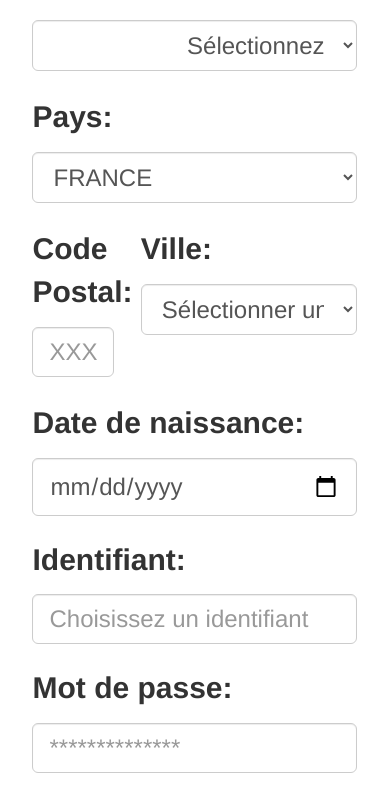
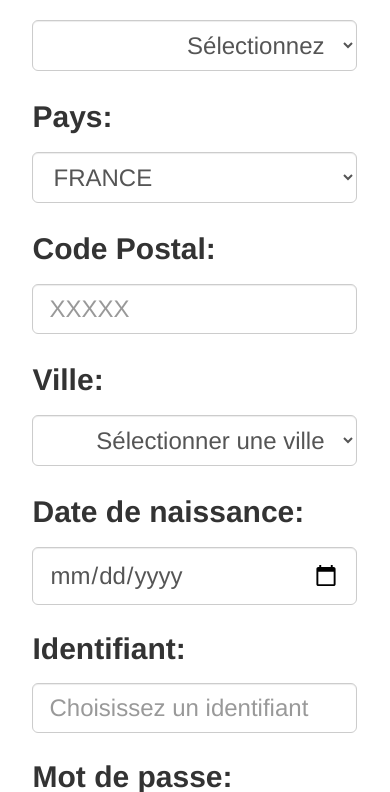
Before and after one commit to Maraaghib/projetTechnologique, a PHP site: page /view/signup.php in a window 390 px wide. Shown: the part 958-1750 px from the top of the page. Run offline with PHP 8.4, Linux system fonts and the light colour scheme.

Commit message:
Responsive pour les champs CP et Commune

```diff
--- a/view/signup.php
+++ b/view/signup.php
@@ -279,14 +279,14 @@
                             <span class="help-block" id="helpCountry"></span>
                         </div>
                         <div class="row">
-                            <div class="col-xs-3">
+                            <div class="col-md-3">
                                 <div class="form-group form-group-lg text-left" id="codePostalDiv">
                                     <label id="label-lg" for="" class="control-label label-lg">Code Postal:</label>
                                     <input type="num" class="form-control" id="codePostal" name="codePostal" onblur="inputValidation('codePostal')" placeholder="XXXXX" required>
                                     <span class="help-block" id="helpCodePostal"></span>
                                 </div>
                             </div>
-                            <div class="col-xs-offset-1 col-xs-8">
+                            <div class="col-md-offset-1 col-md-8">
                                 <div class="form-group form-group-lg" id="villeDiv">
                                     <label id="label-lg" for="" class="control-label label-lg">Ville:</label>
                                     <select class="form-control text-right" id="ville" name="ville" onblur="inputValidation('ville')" required>
```
